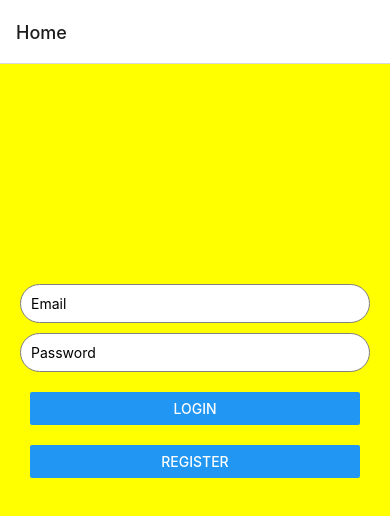
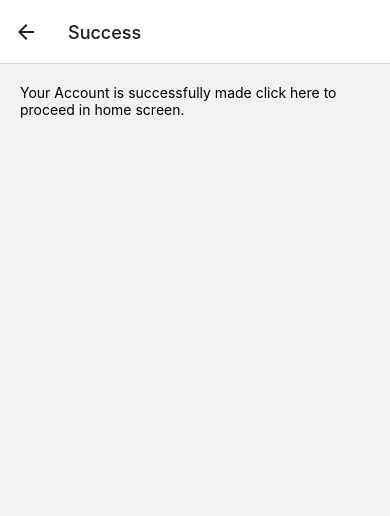
Before and after one commit to cerae1/sundo-app, a React Native app: screen /Success in a window 390 px wide. Before the commit this address had no page. Shown: the top 516 px of the page. Built offline with nearby package versions, Linux system fonts and the light colour scheme.

Commit message:
"success screen"

```diff
--- a/navigation/stack.js
+++ b/navigation/stack.js
@@ -2,6 +2,7 @@ import { createStackNavigator } from '@react-navigation/stack';
 import HomeScreen from '../screens/home-screen';
 import ProfileScreen from '../screens/profile-screen';
 import RegisterScreen from '../screens/register-screens';
+import SuccessScreen from '../screens/accregister-screen';
 
 const Stack = createStackNavigator();
 
@@ -11,6 +12,7 @@ export const HomeStack = () => {
       <Stack.Screen name="Home" component={HomeScreen} />
       <Stack.Screen name="Profile" component={ProfileScreen} />
       <Stack.Screen name="Register" component={RegisterScreen} />
+      <Stack.Screen name="Success" component={SuccessScreen} />
     </Stack.Navigator>
   );
 }
--- /dev/null
+++ b/screens/accregister-screen.js
@@ -0,0 +1,17 @@
+import { View, Text, StyleSheet } from "react-native";
+
+const SuccessScreen = () => {
+    return (
+        <View style={styles.screen}>
+            <Text>Your Account is successfully made click here to proceed in home screen.</Text>
+        </View>
+    );
+}
+
+const styles = StyleSheet.create({
+    screen: {
+        padding: 20,
+    }
+})
+
+export default SuccessScreen;
--- a/components/Register/register-screens.js
+++ b/screens/register-screens.js
@@ -1,6 +1,8 @@
-import { View, Text, StyleSheet, TextInput, SafeAreaView} from "react-native";
+import { useNavigation } from "@react-navigation/native";
+import { View, Text, StyleSheet, TextInput, Button} from "react-native";
 
 const RegisterScreen = () => {
+    const navigation = useNavigation()
     return (
         <View style={styles.screen}>
             <View>
@@ -21,6 +23,9 @@ const RegisterScreen = () => {
             <View>
                 <TextInput style={styles.input6} placeholder="Password"
                 secureTextEntry={true}/>
+            </View>
+            <View style={styles.button1}>
+                <Button title="Submit" onPress={()=>navigation.navigate('Success')}/>
             </View>
         </View>
     );
@@ -95,6 +100,12 @@ const styles = StyleSheet.create({
         padding: 5,
         marginLeft: 35,
     },
+    button1:{
+        padding: 5,
+        width: "80%",
+        marginLeft: 35,
+        alignItems: "center",
+    },
 
 
     screen: {
```
